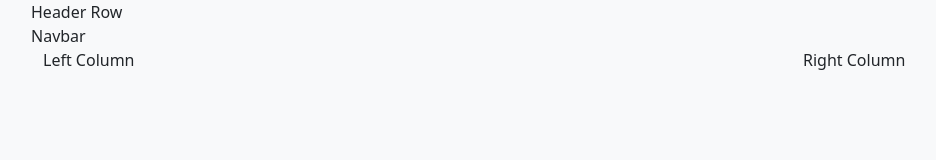
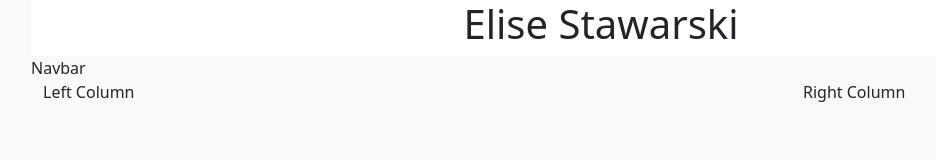
Before and after one commit to Navi-beep/bootstrap_portfolio, a plain HTML site: page index.html in a window 1280 px wide. Shown: the whole page, without its empty margins (39-975 px from the left). Drawn offline with nearby package versions, Linux system fonts and the light colour scheme.

Commit message:
added formating

```diff
--- a/index.html
+++ b/index.html
@@ -12,8 +12,10 @@
     <div class="container">
 
         <!-- Row 1 - Header Row -->
-        <div class="row">
-            Header Row
+        <div class="row bg-white">
+            <div class="col">
+                <h1 class="text-center">Elise Stawarski</h1>
+            </div>
         </div>
 
         <!-- Row 2 - Navbar -->
```
